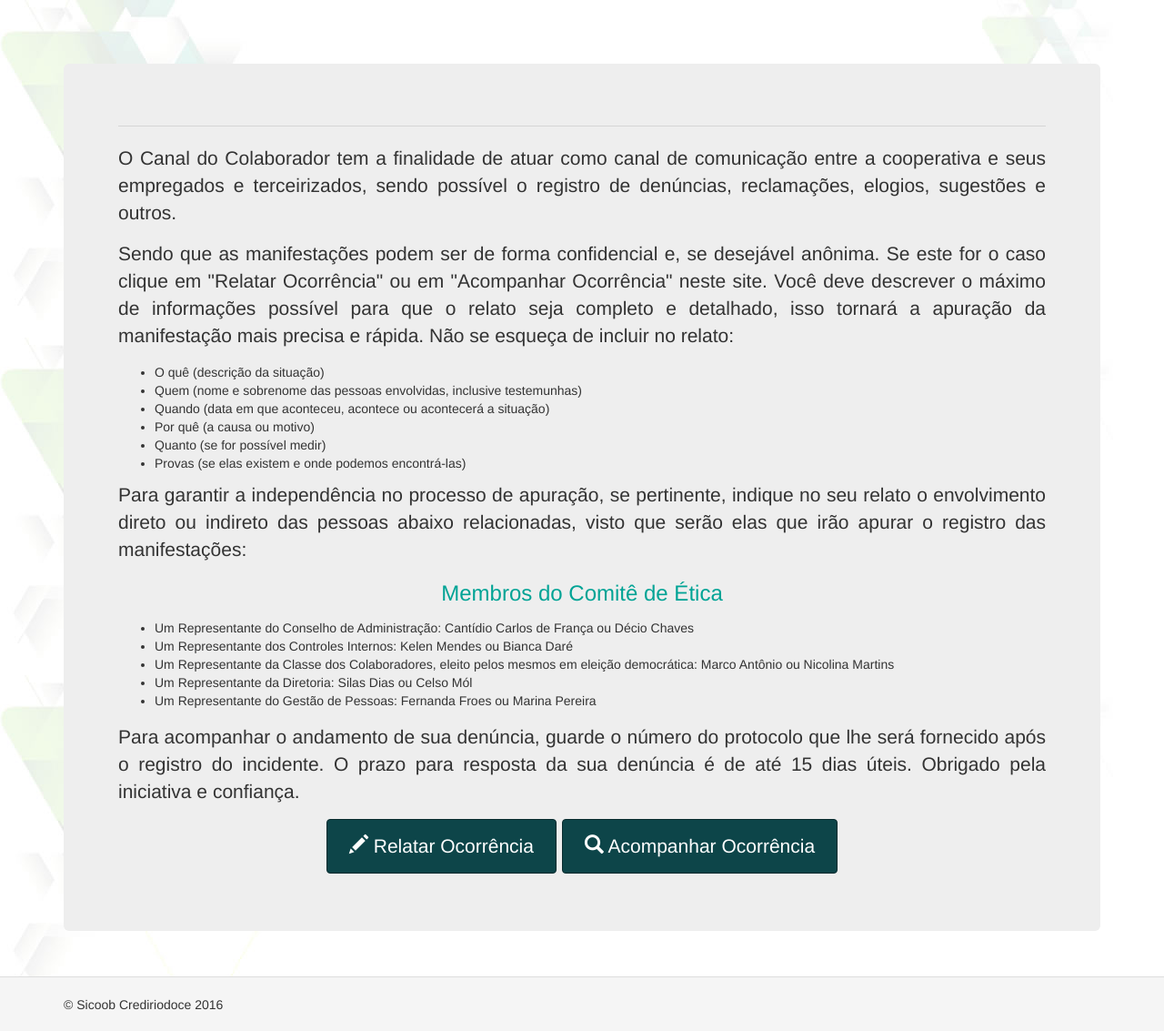
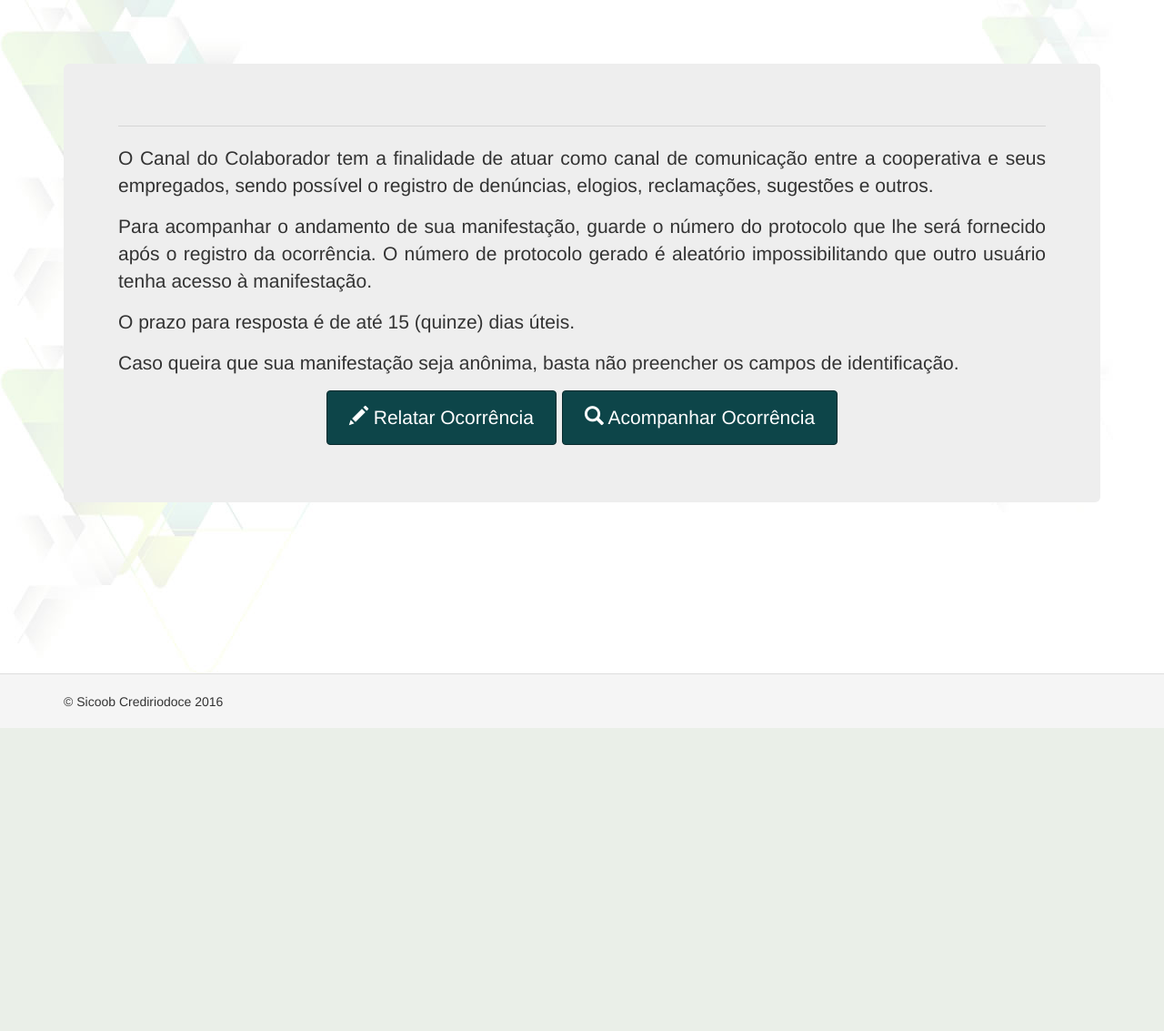
Before and after one commit to phprocks/canaldeetica, a Yii app: template views/site/index.php in a window 1280 px wide. Shown: the whole page at 91% size. After the commit the page ends 800 px from the top, so only its background shows below. Run offline with PHP 8.4 and a stand-in for Yii, Linux system fonts and the light colour scheme; the template is opened without the code that fills it, so the values that code supplies are empty; some libraries are stand-ins or nearby versions; some web fonts are replaced.

Commit message:
fix index

```diff
--- a/views/site/index.php
+++ b/views/site/index.php
@@ -8,34 +8,13 @@ $this->title = 'Sicoob Crediriodoce - '.Yii::$app->params['appName'];
     <div class="jumbotron">
         <h1><?= Yii::$app->params['appName'];?></h1>
 <hr/>
-<p class="text-justify">O Canal do Colaborador tem a finalidade de atuar como canal de comunicação entre a cooperativa e seus empregados e terceirizados, sendo possível o registro de denúncias, reclamações, elogios, sugestões e outros.</p>
+<p class="text-justify">O Canal do Colaborador tem a finalidade de atuar como canal de comunicação entre a cooperativa e seus empregados, sendo possível o registro de denúncias, elogios, reclamações, sugestões e outros.</p>
 
-<p class="text-justify">Sendo que as manifestações podem ser de forma confidencial e, se desejável anônima. Se este for o caso clique em "Relatar Ocorrência" ou em "Acompanhar Ocorrência" neste site.
+<p class="text-justify">Para acompanhar o andamento de sua manifestação, guarde o número do protocolo que lhe será fornecido após o registro da ocorrência. O número de protocolo gerado é aleatório impossibilitando que outro usuário tenha acesso à manifestação.</p>
 
-Você deve descrever o máximo de informações possível para que o relato seja completo e detalhado, isso tornará a apuração da manifestação mais precisa e rápida. Não se esqueça de incluir no relato:</p>
+<p class="text-justify">O prazo para resposta é de até 15 (quinze) dias úteis.</p>
 
-<ul class="text-justify">
-  <li>O quê (descrição da situação)</li>
-  <li>Quem (nome e sobrenome das pessoas envolvidas, inclusive testemunhas)</li>
-  <li>Quando (data em que aconteceu, acontece ou acontecerá a situação)</li>
-  <li>Por quê (a causa ou motivo)</li>
-  <li>Quanto (se for possível medir)</li>
-  <li>Provas (se elas existem e onde podemos encontrá-las)</li>
-</ul>
-
-<p class="text-justify">Para garantir a independência no processo de apuração, se pertinente, indique no seu relato o envolvimento direto ou indireto das pessoas abaixo relacionadas, visto que serão elas que irão apurar o registro das manifestações:</p>
-
-<h3>Membros do Comitê de Ética</h3>
-<p>
-<ul class="text-justify">
-  <li>Um Representante do Conselho de Administração: Cantídio Carlos de França ou Décio Chaves</li>
-  <li>Um Representante dos Controles Internos: Kelen Mendes ou Bianca Daré</li>
-  <li>Um Representante da Classe dos Colaboradores, eleito pelos mesmos em eleição democrática: Marco Antônio ou Nicolina Martins</li>
-  <li>Um Representante da Diretoria: Silas Dias ou Celso Mól</li>
-  <li>Um Representante do Gestão de Pessoas: Fernanda Froes ou Marina Pereira</li>
-</ul></p>
-
-<p class="text-justify">Para acompanhar o andamento de sua denúncia, guarde o número do protocolo que lhe será fornecido após o registro do incidente. O prazo para resposta da sua denúncia é de até 15 dias úteis. Obrigado pela iniciativa e confiança.</p>
+<p class="text-justify">Caso queira que sua manifestação seja anônima, basta não preencher os campos de identificação.</p>
 
     <p>
     <?= Html::a('<span class="glyphicon glyphicon-pencil" aria-hidden="true"></span> Relatar Ocorrência', ['/occurrence/create'], ['class'=>'btn btn-success']) ?>
```
